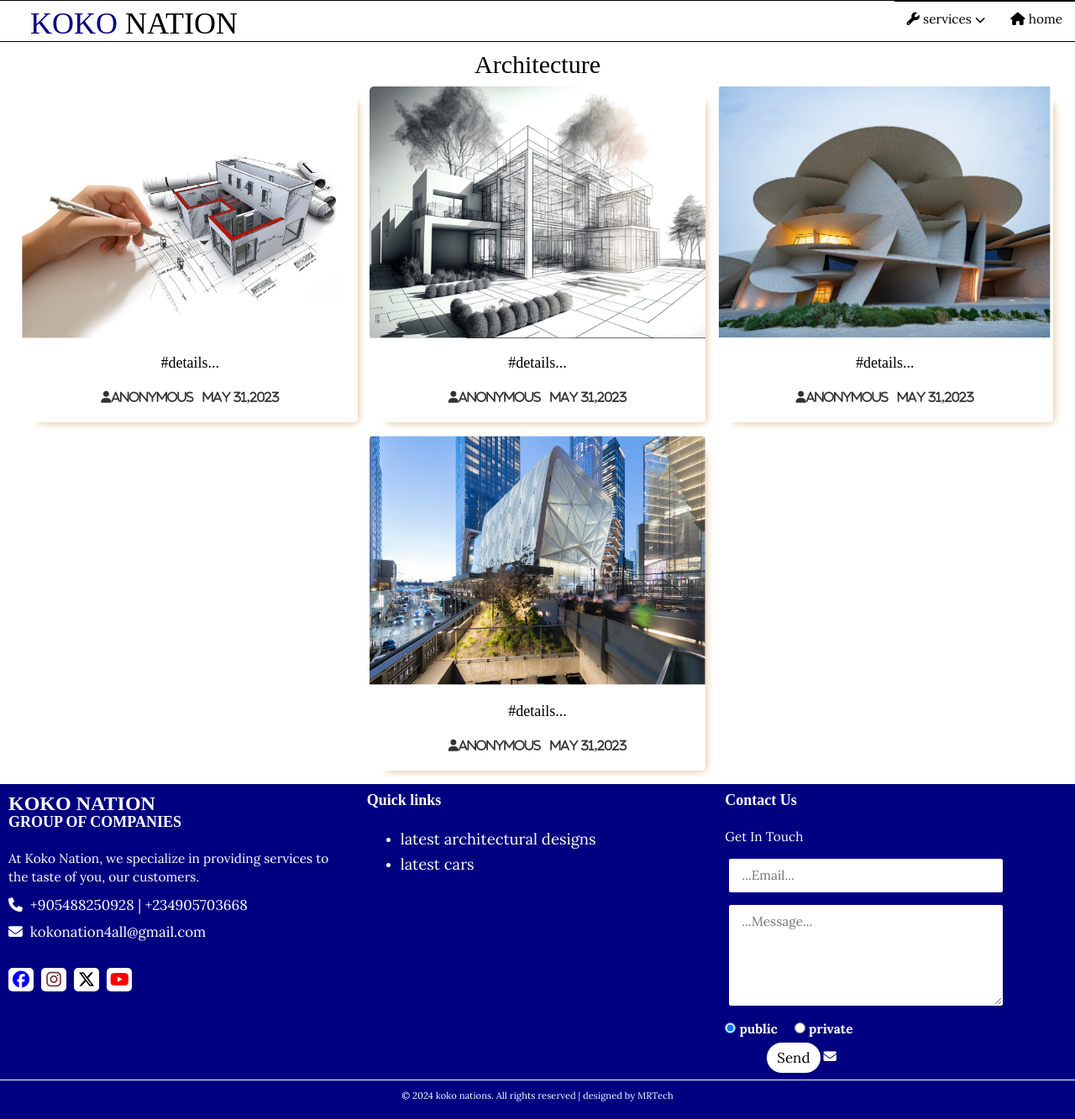
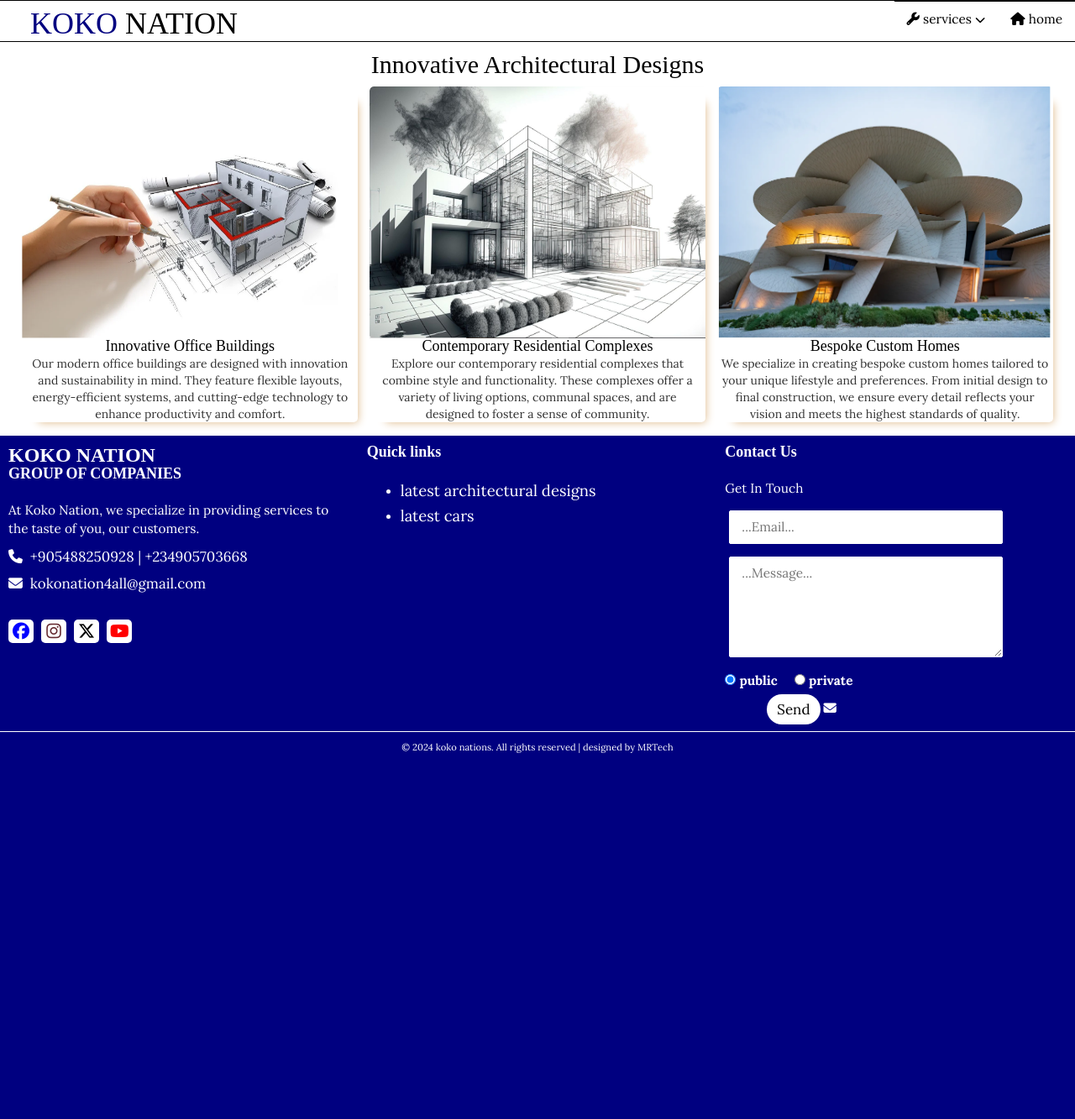
Before and after one commit to ChegeMicheal/kokonations, a Flask app: page /architechture in a window 1280 px wide. Shown: the whole page at 84% size. After the commit the page ends 897 px from the top, so only its background shows below. Run offline with Flask 3, Linux system fonts and the light colour scheme; some libraries are stand-ins or nearby versions.

Commit message:
Update architechture.html

```diff
--- a/website/templates/architechture.html
+++ b/website/templates/architechture.html
@@ -7,40 +7,34 @@
 
 {% block content %}
 <div class="services">
-  <h2 class="service-content">Architecture </h2>
+  <h2 class="service-content">Innovative Architectural Designs </h2>
   <div class="post">
         <img src="{{ url_for('static' , filename='images/uploads/architechture1.PNG') }}" alt="" class="slider-image">
         <div class="post-info">
-          <br>
-          <h4><a href="single.html">#details...</a></h4>
-          <br>
-          <i class="fas fa-user">Anonymous </i>
-          &nbsp;
-          <i class="fas fa-calender">may 31,2023</i>
+          <h4><a href="#">Innovative Office Buildings</a></h4>
+          <p>Our modern office buildings are designed with innovation and sustainability in mind. They feature flexible layouts, energy-efficient systems, and cutting-edge technology to enhance productivity and comfort.</p>
         </div>
       </div>
+
       <div class="post">
         <img src="{{ url_for('static' , filename='images/uploads/architechture2.PNG') }}" alt="" class="slider-image">
         <div class="post-info">
-          <br>
-          <h4><a href="single.html">#details...</a></h4>
-          <br>
-          <i class="fas fa-user">Anonymous </i>
-          &nbsp;
-          <i class="fas fa-calender">may 31,2023</i>
+          <h4><a href="#">Contemporary Residential Complexes</a></h4>
+          <p>Explore our contemporary residential complexes that combine style and functionality. These complexes offer a variety of living options, communal spaces, and are designed to foster a sense of community.</p>
         </div>
       </div>
+
+
       <div class="post">
         <img src="{{ url_for('static' , filename='images/uploads/architechture3.PNG') }}" alt="" class="slider-image">
         <div class="post-info">
-          <br>
-          <h4><a href="single.html">#details...</a></h4>
-          <br>
-          <i class="fas fa-user">Anonymous </i>
-          &nbsp;
-          <i class="fas fa-calender">may 31,2023</i>
+          <h4><a href="#">Bespoke Custom Homes</a></h4>
+          <p>We specialize in creating bespoke custom homes tailored to your unique lifestyle and preferences. From initial design to final construction, we ensure every detail reflects your vision and meets the highest standards of quality.</p>
         </div>
       </div>
+
+
+<!--
       <div class="post">
         <img src="{{ url_for('static' , filename='images/uploads/architechture4.PNG') }}" alt="" class="slider-image">
         <div class="post-info">
@@ -53,6 +47,8 @@
         </div>
       </div>
 
+-->
+
 </div>
 
 {% endblock content %}
```
